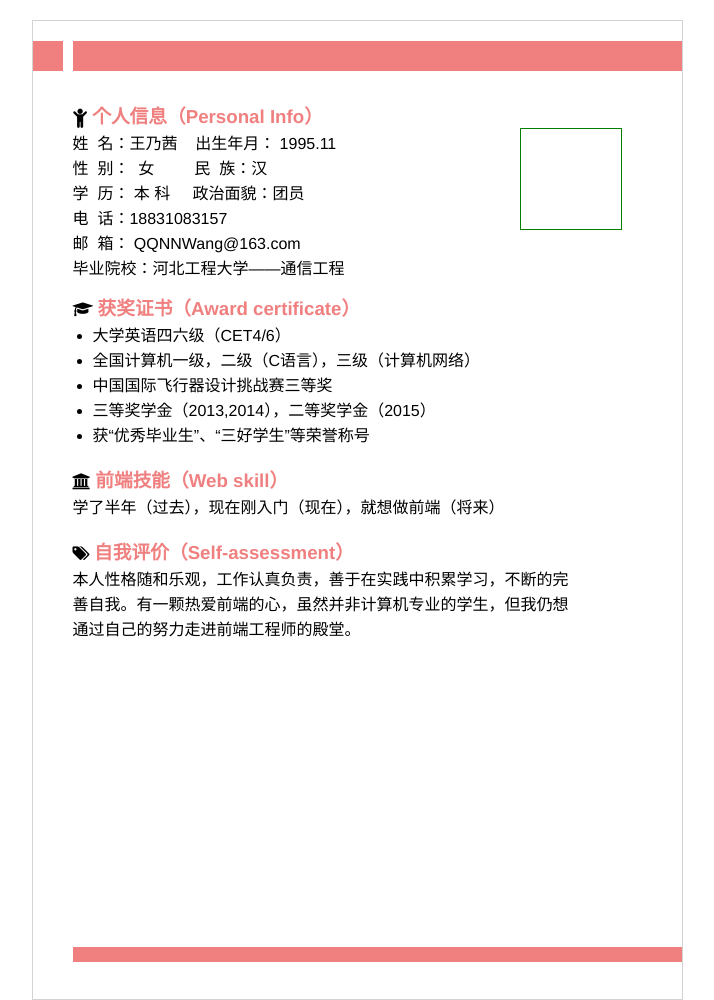
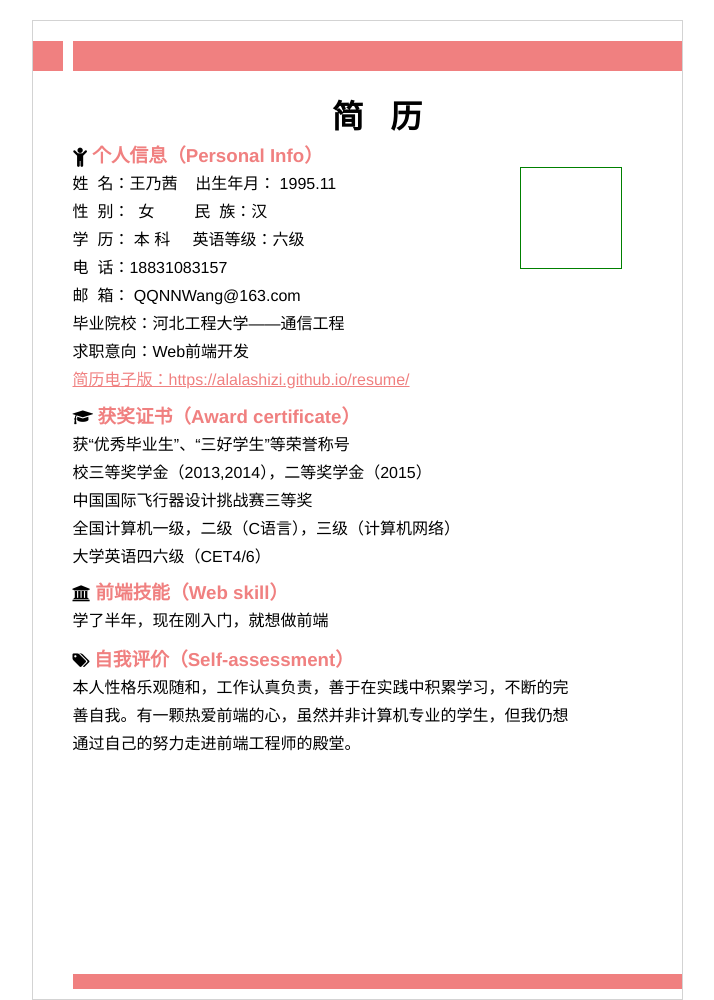
Before and after one commit to alalashizi/alalashizi.github.io, a plain HTML site: page resume/index.html in a window 1280 px wide. Shown: the whole page, without its empty margins (283-997 px from the left). Drawn offline with Linux system fonts and the light colour scheme.

Commit message:
简历修改中

```diff
--- a/resume/index.html
+++ b/resume/index.html
@@ -13,6 +13,7 @@
      		<div class='right'></div>
      	</div>
      	<div class='center'>
+               <h1>简 &nbsp;&nbsp;历</h1>
      		<div class='info'>
                     <i class="fa fa-child fa-lg" aria-hidden="true"></i>
      			<h3>个人信息（Personal Info）</h3>
@@ -22,13 +23,17 @@
                          <br/>
                          <span>性&nbsp;&nbsp;别：&nbsp;  女&nbsp;&nbsp;&nbsp;&nbsp;&nbsp;&nbsp;&nbsp;&nbsp;&nbsp;民&nbsp;&nbsp;族：汉</span>
                          <br/>
-                         <span>学&nbsp;&nbsp;历： 本&nbsp;科&nbsp;&nbsp;&nbsp;&nbsp;&nbsp;政治面貌：团员</span>
+                         <span>学&nbsp;&nbsp;历： 本&nbsp;科&nbsp;&nbsp;&nbsp;&nbsp;&nbsp;英语等级：六级</span>
                          <br/>
                          <span>电&nbsp;&nbsp;话：18831083157</span>
                          <br/>
                          <span>邮&nbsp;&nbsp;箱： QQNNWang@163.com</span>
                          <br/>
                          <span>毕业院校：河北工程大学——通信工程</span>
+                         <br/>
+                         <span>求职意向：Web前端开发</span>
+                         <br/>
+                         <span><a href="https://alalashizi.github.io/resume/">简历电子版：https://alalashizi.github.io/resume/</a></span>
                     </div>
                     <div class='photo'></div>
      		</div>
@@ -37,11 +42,11 @@
                     <h3>获奖证书（Award certificate）</h3>
                     <div class="word-award">
                          <ul>
+                         <li>获“优秀毕业生”、“三好学生”等荣誉称号</li>
+                         <li>校三等奖学金（2013,2014），二等奖学金（2015）</li>
+                         <li>中国国际飞行器设计挑战赛三等奖</li>
+                         <li>全国计算机一级，二级（C语言），三级（计算机网络）</li>
                          <li>大学英语四六级（CET4/6）</li>
-                         <li>全国计算机一级，二级（C语言），三级（计算机网络）</li>
-                         <li>中国国际飞行器设计挑战赛三等奖</li>
-                         <li>三等奖学金（2013,2014），二等奖学金（2015）</li>
-                         <li>获“优秀毕业生”、“三好学生”等荣誉称号</li>
                          </ul>
 
                     </div>
@@ -50,14 +55,14 @@
                     <i class="fa fa-university" aria-hidden="true"></i>
                     <h3>前端技能（Web skill）</h3>
                     <div class='word-skill'>
-                         <span> 学了半年（过去），现在刚入门（现在），就想做前端（将来）</span>
+                         <span> 学了半年，现在刚入门，就想做前端</span>
                     </div>
                </div>
                <div class='self'>
                     <i class="fa fa-tags" aria-hidden="true"></i>
                     <h3>自我评价（Self-assessment）</h3>
                     <div class='word-self'>
-                        <span>本人性格随和乐观，工作认真负责，善于在实践中积累学习，不断的完善自我。有一颗热爱前端的心，虽然并非计算机专业的学生，但我仍想通过自己的努力走进前端工程师的殿堂。</span>
+                        <span>本人性格乐观随和，工作认真负责，善于在实践中积累学习，不断的完善自我。有一颗热爱前端的心，虽然并非计算机专业的学生，但我仍想通过自己的努力走进前端工程师的殿堂。</span>
                     </div>
                </div>
      	</div>
--- a/resume/jianli.css
+++ b/resume/jianli.css
@@ -44,26 +44,34 @@ width:609px;
 /*	width:649px;*/
 width:609px;
 	height:15px;
-	margin-top:80px;
+	/*margin-top:80px;*/
 }
 
 .center{
-	margin-top: 30px;
+	margin-top: 20px;
 	margin-left:40px;
 /*	width:649px;*/
 width:609px;
 }
+.center h1{
+	/*color: LightCoral;*/
+	text-align: center;
+}
 .info h3{
+	margin-top: 3px;
 	color: LightCoral;
     display: inline-block;
 }
 .center .word{
-	height:150px;
+	height:200px;
 	width:420px;
 /*	border:1px solid red;*/
 	margin-top: 3px;
     display: inline-block;
-    line-height: 25px;
+    line-height: 28px;
+}
+.center .word a{
+	color:LightCoral;
 }
 .center .photo{
 	height:100px;
@@ -84,13 +92,14 @@ width:609px;
 	width:500px;
 /*	border:1px solid red;*/
 	margin-top: 3px;
-    line-height: 25px;
+    line-height: 28px;
 }
-.center .word-award ul{
-	margin-left: 20px;
+
+.center .word-award ul li{
+	list-style-type: none;
 }
 .skill {
-	margin-top: 12px;
+	margin-top: 16px;
 }
 .skill h3{
 	color: LightCoral;
@@ -101,10 +110,10 @@ width:609px;
 	width:500px;
 /*	border:1px solid red;*/
 	margin-top: 3px;
-    line-height: 25px;
+    line-height: 28px;
 }
 .self {
-	margin-top: 12px;
+	margin-top: 7px;
 }
 .self h3{
 	color: LightCoral;
@@ -115,5 +124,5 @@ width:609px;
 	width:500px;
 /*	border:1px solid red;*/
 	margin-top: 3px;
-    line-height: 25px;
+    line-height: 28px;
 }
```
